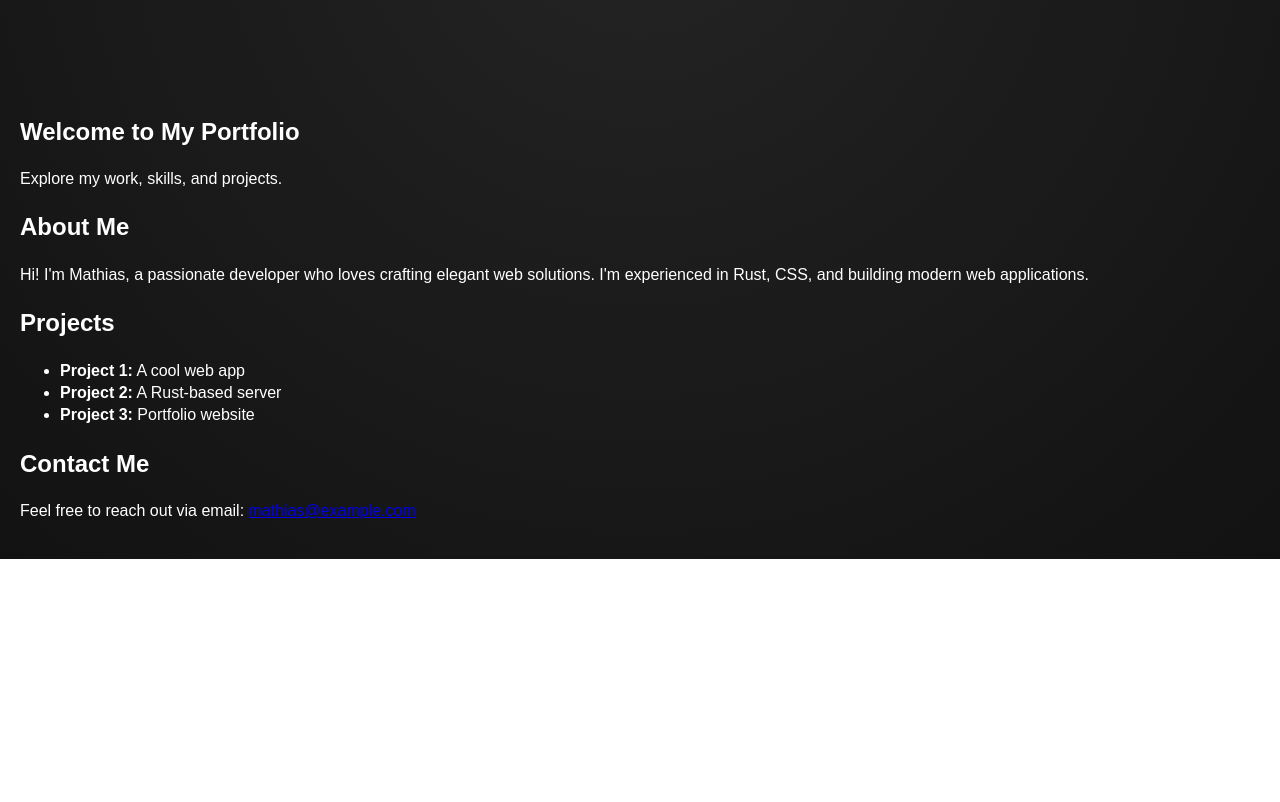
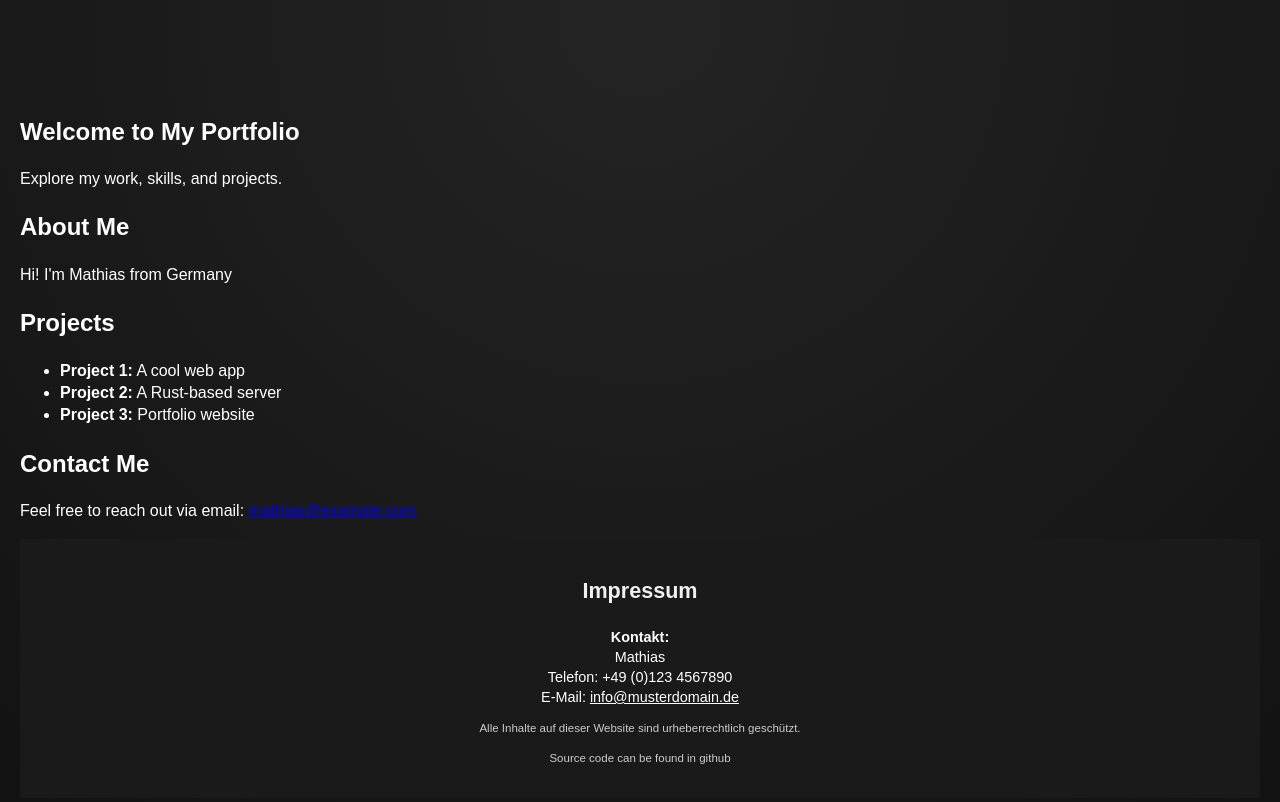
Before and after one commit to Lynix152/Lynix152.github.io, a website built with webpack: page index.html in a window 1280 px wide. Shown: the part 791-1593 px from the top of the page. Before the commit the page ends 1350 px from the top, so only its background shows below. Built offline with nearby package versions, Linux system fonts and the light colour scheme; files whose address does not match are found by name.

Commit message:
Commit to push my stats

```diff
--- a/css/style.css
+++ b/css/style.css
@@ -259,3 +259,32 @@ textarea {
     font-size: 1em;
   }
 }
+
+
+#impressum {
+  background: #1a1a1a;
+  color: #ffffff;
+  padding: 50px 20px;
+  text-align: center;
+  font-size: 0.9em;
+}
+
+#impressum h2 {
+  font-size: 1.5em;
+  margin-bottom: 20px;
+  color: #f0f0f0;
+}
+
+#impressum p {
+  margin: 10px 0;
+}
+
+#impressum a {
+  color: #f0f0f0;
+  text-decoration: underline;
+}
+
+#impressum small {
+  font-size: 0.8em;
+  color: #cccccc;
+}
--- a/index.html
+++ b/index.html
@@ -61,9 +61,7 @@
   <section id="about">
     <h2>About Me</h2>
     <p>
-      Hi! I'm Mathias, a passionate developer who loves crafting elegant
-      web solutions. I'm experienced in Rust, CSS, and building modern web
-      applications.
+      Hi! I'm Mathias from Germany
     </p>
   </section>
 
@@ -80,6 +78,26 @@
     <h2>Contact Me</h2>
     <p>Feel free to reach out via email: <a href="mailto:mathias@example.com">mathias@example.com</a></p>
   </section>
+
+  <section id="impressum" style="background-color: #1a1a1a; color: #ffffff; padding: 20px; text-align: center;">
+    <div class="container">
+      <h2>Impressum</h2>
+      <p>
+        <strong>Kontakt:</strong><br>
+        Mathias<br>
+        Telefon: +49 (0)123 4567890<br>
+        E-Mail: <a href="mailto:mathias@example.com" style="color: #ffffff; text-decoration: underline;">info@musterdomain.de</a>
+      </p>
+      </p>
+      <p>
+        <small>Alle Inhalte auf dieser Website sind urheberrechtlich geschützt.</small>
+      </p>
+      <p>
+        <small>Source code can be found in github</small>
+      </p>
+    </div>
+  </section>
+
 </div>
 
 <script src="js/app.js"></script>
```
